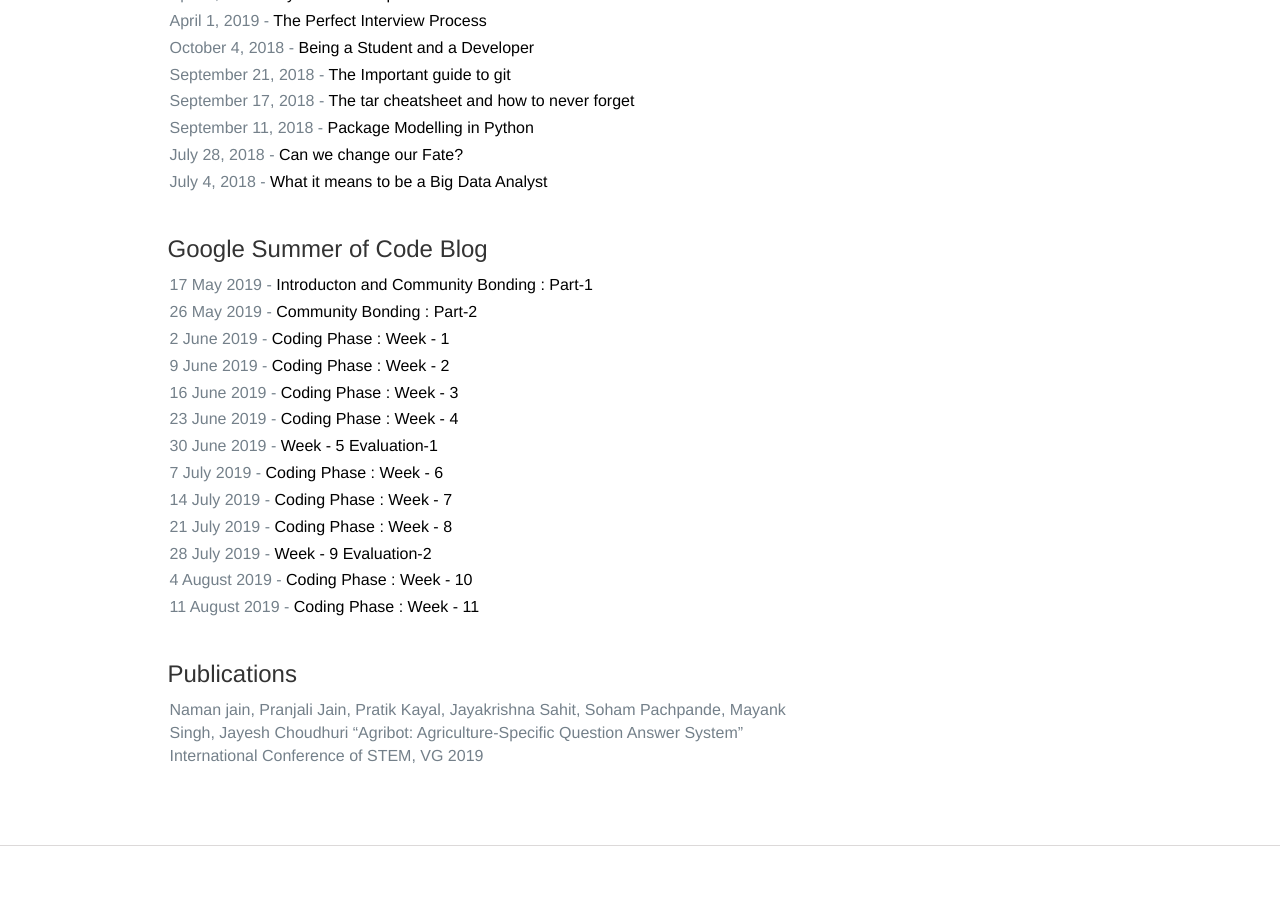
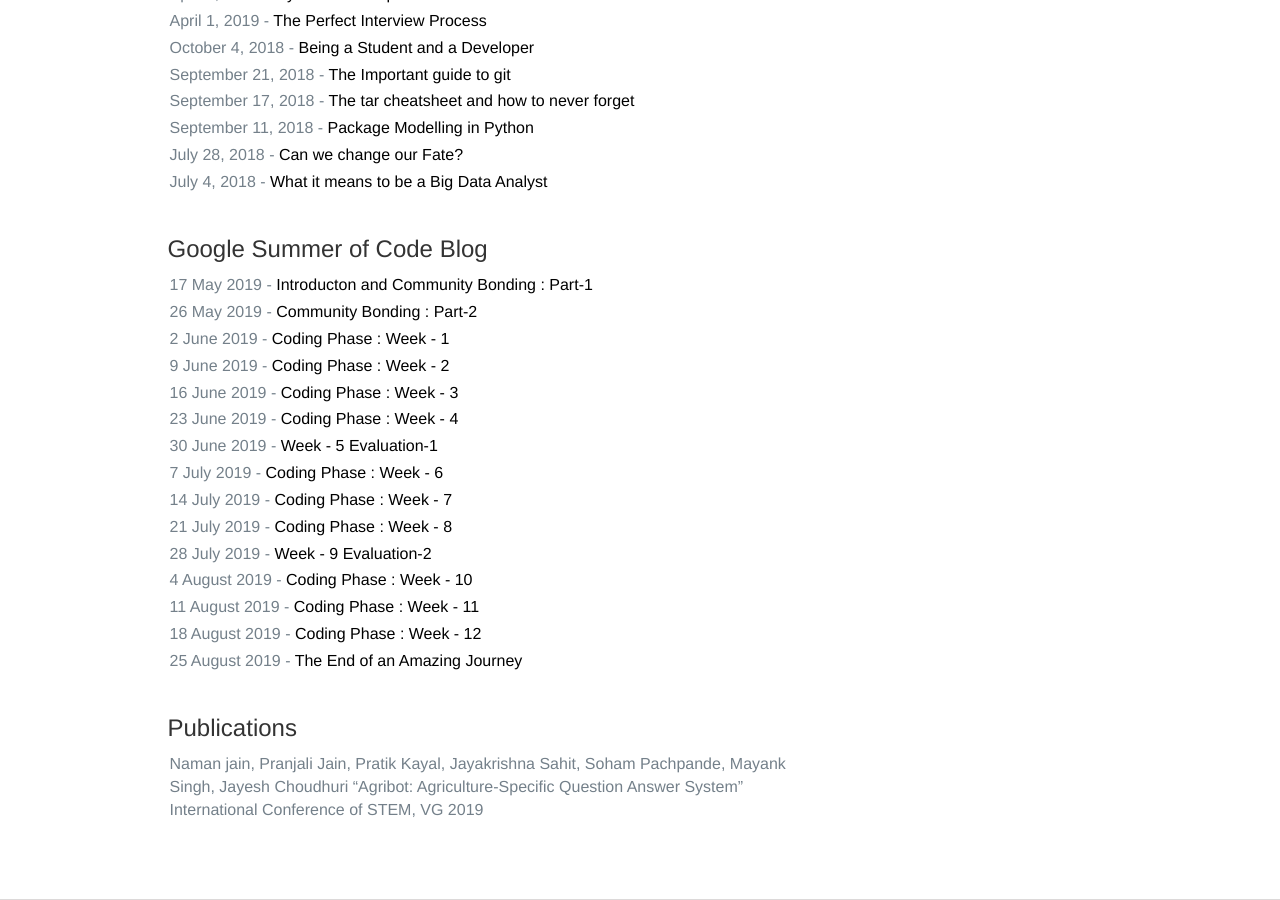
Before and after one commit to sahitpj/sahitpj.github.io, a Jekyll site: the page built from index.html, in a window 1280 px wide and 900 px high, scrolled down 736 px. Built offline with Jekyll 4.4.1, drawn with Linux system fonts in a browser that asks for light colours; nearby versions of some CDN libraries; the list of posts is cut into pages by our own code; comment, search, counter and statistics services are not loaded; before the commit the page ends 1582 px from its top, so only the background shows below that.

Commit message:
updated index page for remaining gsoc blog posts

```diff
--- a/index.html
+++ b/index.html
@@ -136,6 +136,12 @@
                   </p>
                   <p class="biography-text">
                     11 August 2019 - <a  href="https://sahitpj.github.io/gs/gsoc/2019/08/11/Week-11.html" style="color:black">Coding Phase : Week - 11</a>
+                  </p>
+                  <p class="biography-text">
+                    18 August 2019 - <a  href="https://sahitpj.github.io/gs/gsoc/2019/08/18/Week-12.html" style="color:black">Coding Phase : Week - 12</a>
+                  </p>
+                  <p class="biography-text">
+                    25 August 2019 - <a  href="https://sahitpj.github.io/gs/gsoc/2019/08/25/Signing-Off.html" style="color:black">The End of an Amazing Journey</a>
                   </p>
                   <!-- hello  -->
 
```
